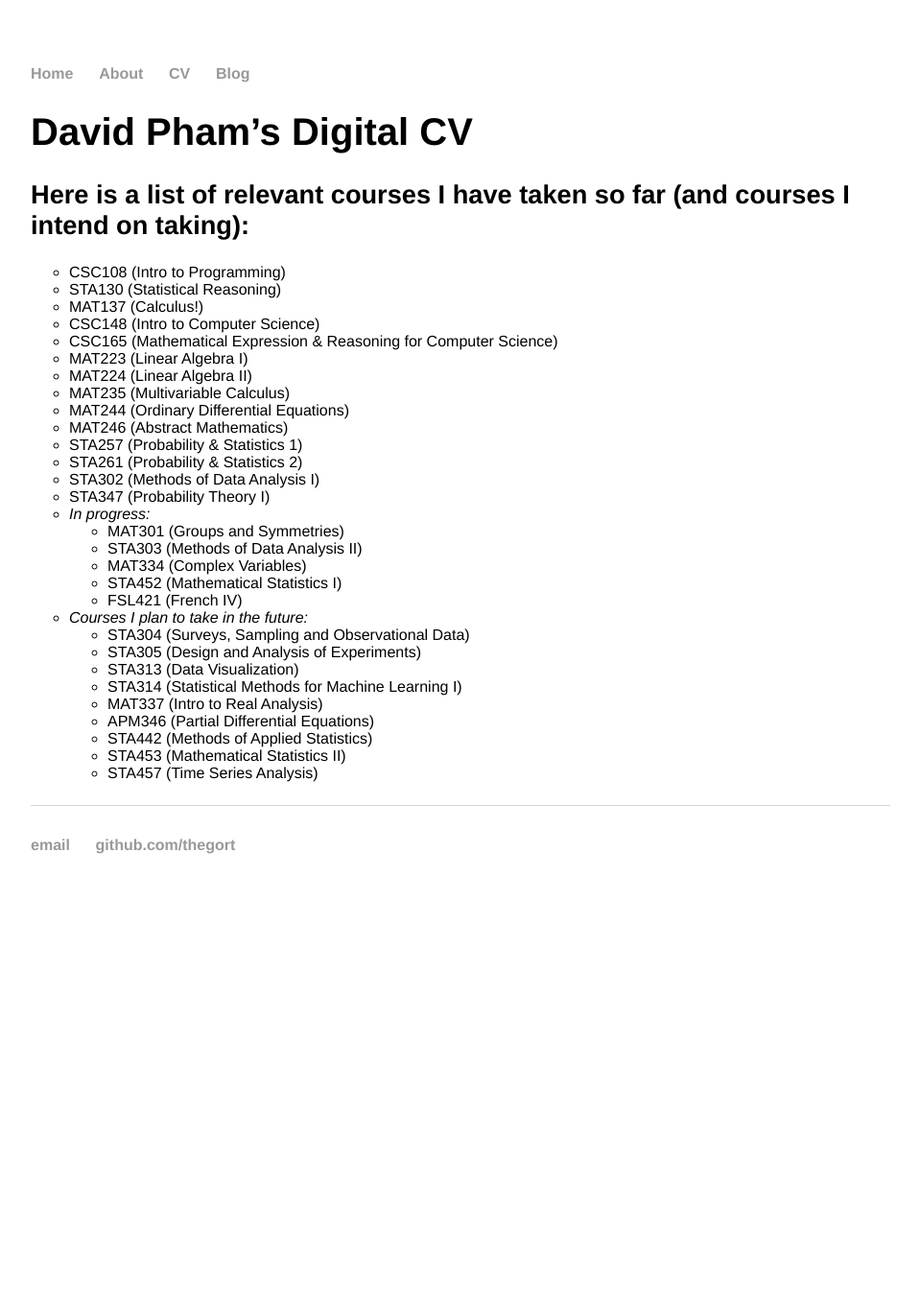
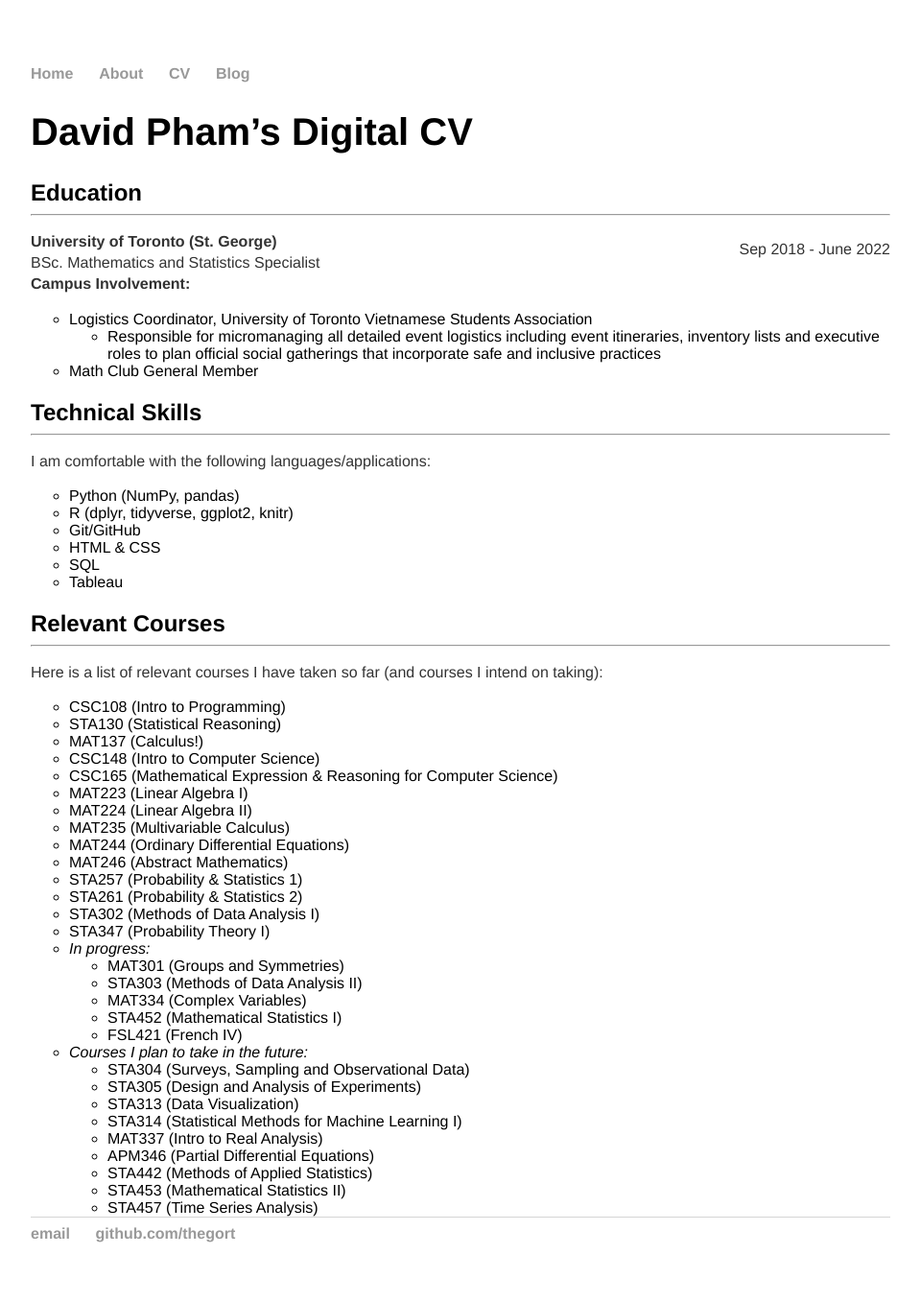
Before and after one commit to TheGort/thegort.github.io, a Jekyll site: the page built from cv.md, in a window 1280 px wide. Shown: the whole page at 96% size, without its empty margins (160-1119 px from the left). Built offline with Jekyll 4.4.1, drawn with Linux system fonts in a browser that asks for light colours; before the commit the page ends 952 px from its top, so only the background shows below that.

Commit message:
Updated CV section

```diff
--- a/css/main.css
+++ b/css/main.css
@@ -28,11 +28,12 @@ h1 {
     font-family:'Helvetica', 'Arial', 'Sans-Serif';
 }
 h2 {
-    font-size: 1.7rem;
+    font-size: 1.5rem;
     font-family:'Helvetica', 'Arial', 'Sans-Serif';
+	margin-bottom: 0px;
 }
 h3 {
-    font-size: 1.5rem;
+    font-size: 1.3rem;
     font-family:'Helvetica', 'Arial', 'Sans-Serif';
 }
 p {
@@ -49,9 +50,14 @@ footer {
 ul {
     font-size: 1.5rem;
     font-family:'Helvetica', 'Arial', 'Sans-Serif';
+	margin: 0px;
 }
 
 ul li {
     list-style-type: circle;
     font-family:'Helvetica', 'Arial', 'Sans-Serif';
 }
+
+div {
+	font-family:'Helvetica', 'Arial', 'Sans-Serif';
+}
--- a/cv.md
+++ b/cv.md
@@ -4,8 +4,29 @@ title: David Pham's CV
 ---
 # David Pham's Digital CV
 
-## Here is a list of relevant courses I have taken so far (and courses I intend on taking):
+## Education
+----
+<p style="float: right;">Sep 2018 - June 2022</p>
+**University of Toronto (St. George)**
+BSc. Mathematics and Statistics Specialist
+**Campus Involvement:**
+* Logistics Coordinator, University of Toronto Vietnamese Students Association
+	- Responsible for micromanaging all detailed event logistics including event itineraries, inventory lists and executive roles to plan official social gatherings that incorporate safe and inclusive practices
+* Math Club General Member
 
+## Technical Skills
+----
+I am comfortable with the following languages/applications:
+* Python (NumPy, pandas)
+* R (dplyr, tidyverse, ggplot2, knitr)
+* Git/GitHub
+* HTML & CSS
+* SQL
+* Tableau
+
+## Relevant Courses
+----
+Here is a list of relevant courses I have taken so far (and courses I intend on taking):
 * CSC108 (Intro to Programming)
 * STA130 (Statistical Reasoning)
 * MAT137 (Calculus!)
```
Also changed, not shown: about.md (+2 -1 lines), 1 other file.
